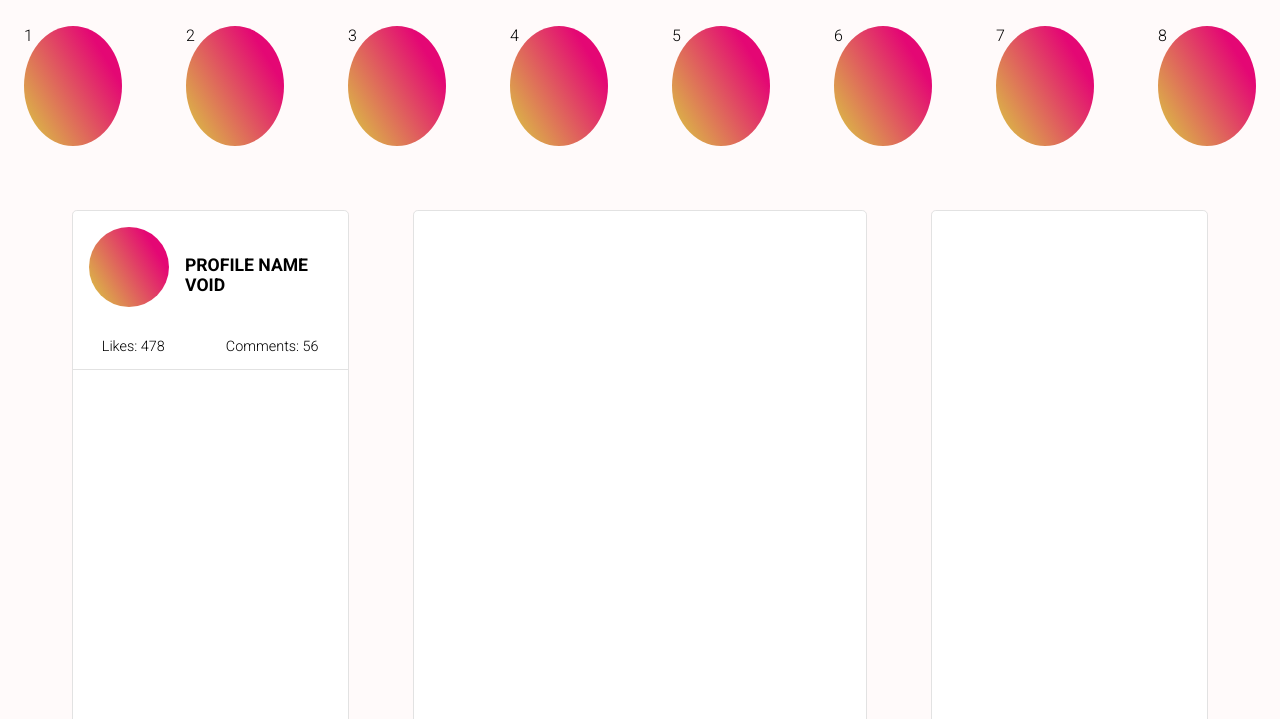
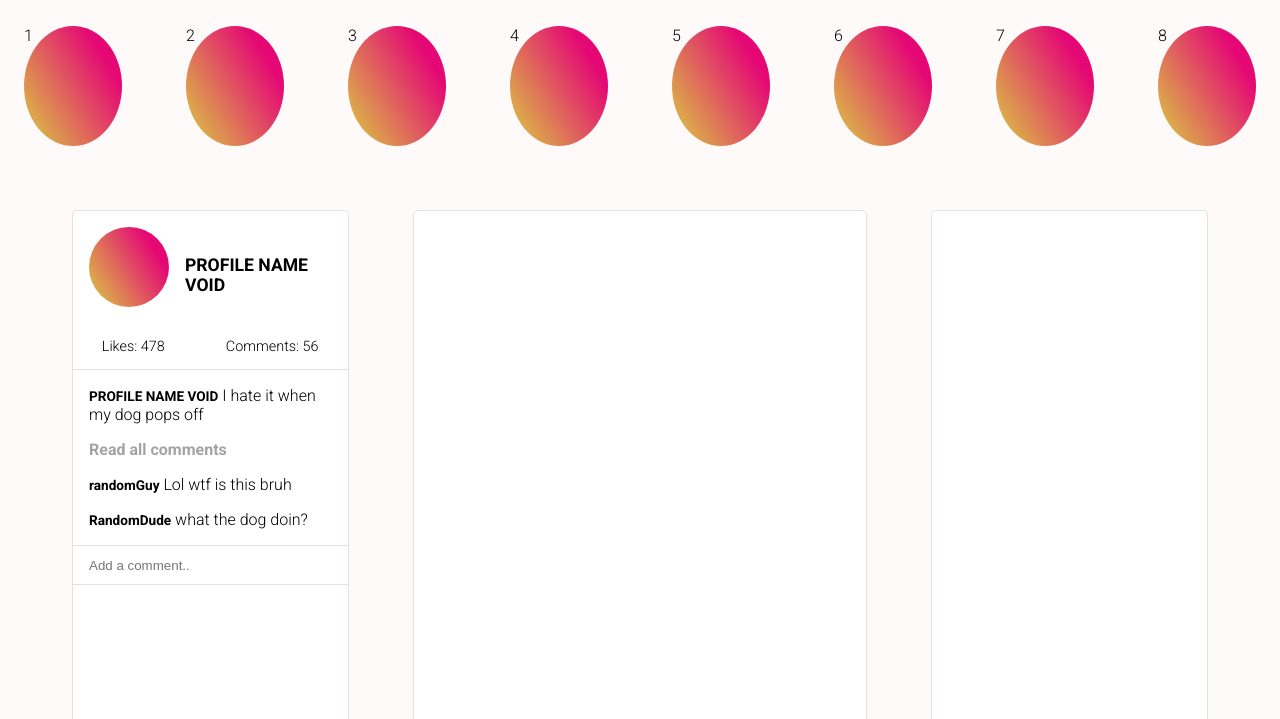
Before and after one commit to QuentincJohnson/instagram-remix, a plain HTML site: page index.html in a window 1280 px wide. Shown: the part 81-800 px from the top of the page. Drawn offline with Linux system fonts and the light colour scheme.

Commit message:
more progress on profile content

```diff
--- a/css/index.css
+++ b/css/index.css
@@ -4,6 +4,16 @@
     box-sizing: border-box;
     font-weight: lighter;
     list-style-type: none;
+    text-decoration-line: none;
+}
+
+a{
+    color:black
+}
+
+input:focus
+{
+    outline: none;
 }
 
 body
@@ -112,4 +122,31 @@ body
     padding-left: 30rem;
 }
 
-.comments
+.comments-section
+{
+    padding: 0 1em
+}
+
+.read
+{
+    color: #a3a3a3;
+    font-weight: bold;
+}
+
+.comments-section > p > a
+{
+    font-weight: bold;
+    font-size: 0.85em;
+}
+
+.add-comment
+{
+    border: none;
+    border-top: 1px solid #e2e2e2;
+    border-bottom: 1px solid #e2e2e2;
+
+    padding-left: 1rem;
+    margin: 0em 0em;;
+    width: 100%;
+    height: 3em;
+}
--- a/index.html
+++ b/index.html
@@ -39,9 +39,13 @@
                         <li><p >Likes: <strong> 478 </strong></p></li>
                         <li><p>Comments: <strong>56</strong> </p></li>
                     </ul>
-                    <section>
-
+                    <section class="comments-section">
+                        <p><a href="">PROFILE NAME VOID</a> I hate it when my dog pops off</p>
+                        <a class="read" href=""> Read all comments</a>
+                        <p><a href="">randomGuy</a> Lol wtf is this bruh</p>
+                        <p><a href="">RandomDude</a> what the dog doin?</p>
                     </section>
+                    <input class="add-comment" placeholder="Add a comment.." type"text" name="" id="">
                 </section>
                 <section>bruh2</section>
                 <section>bruh2</section>
```
